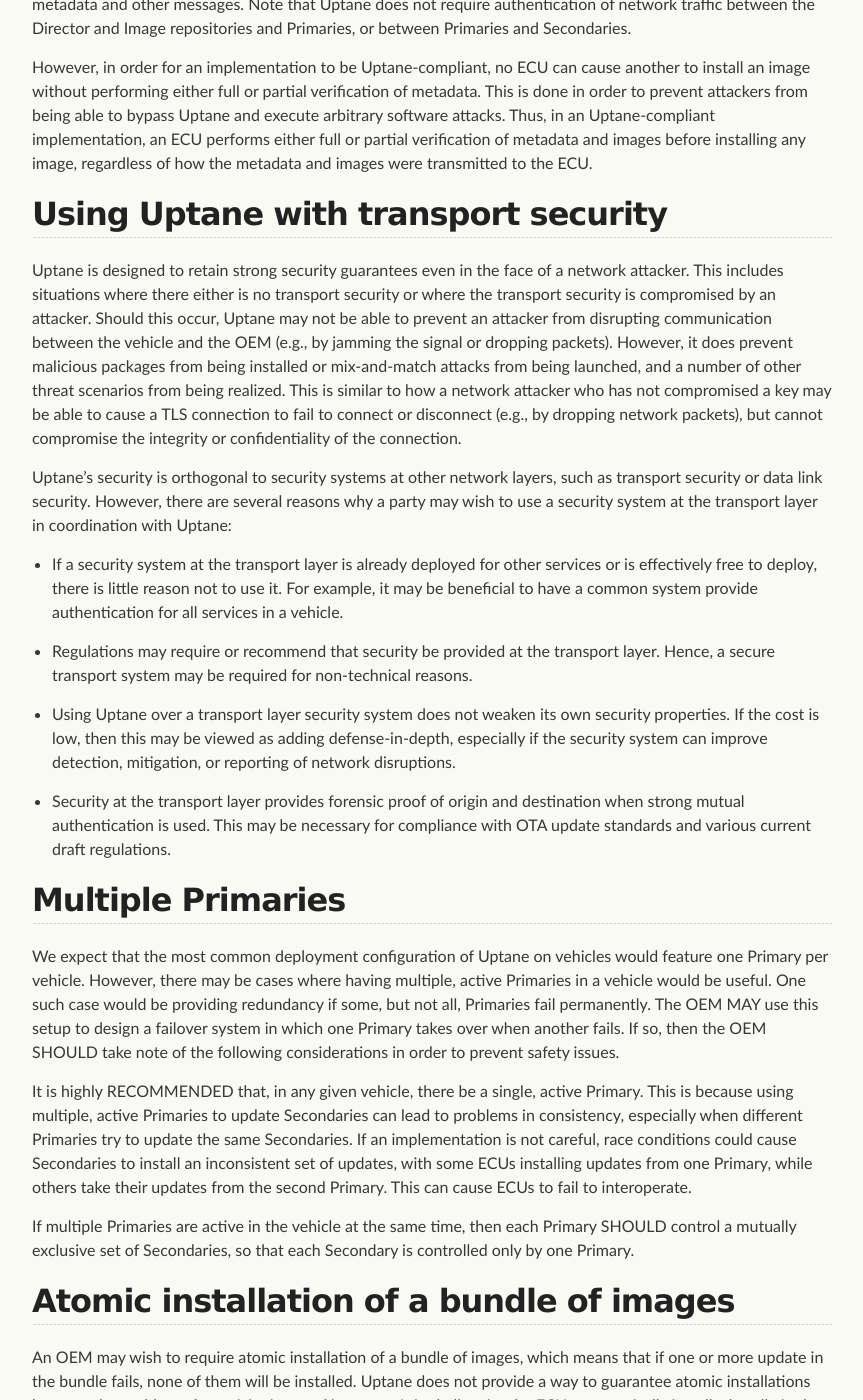
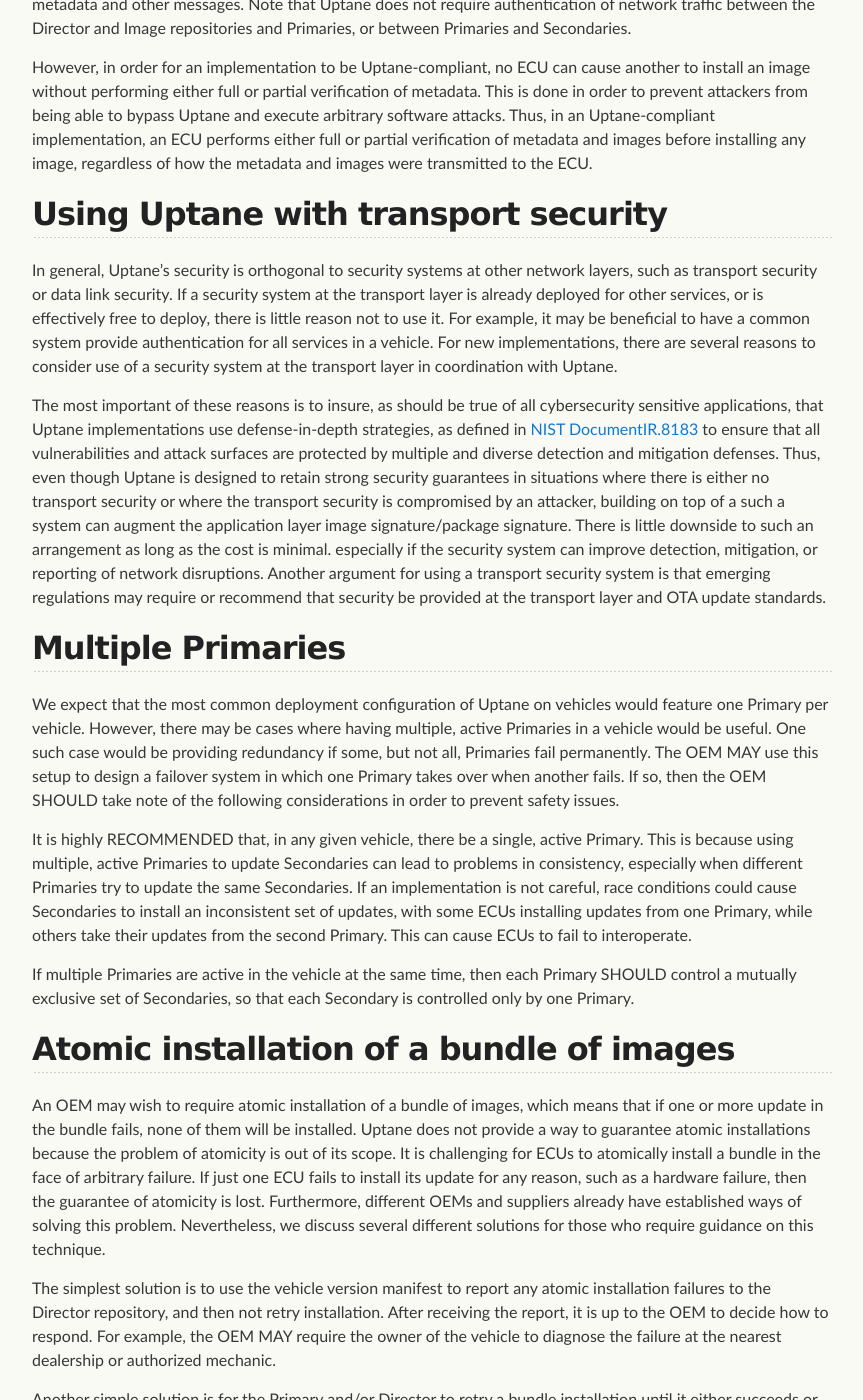
Before and after one commit to uptane/deployment-considerations, a Jekyll site: the page built from customizations.md, in a window 1280 px wide and 1400 px high, scrolled down 3382 px. Shown: the whole window, without its empty margins (208-1071 px from the left). Built offline with Jekyll 4.4.1, drawn with Linux system fonts in a browser that asks for light colours; our own code applies the rules of GitHub Pages for plain Markdown files.

Commit message:
Addressing Standard Issue #221 (#120)
* Addressing Standard Issue #221

This answers Issue #221 by adding a definition of Defense-in-Depth and adding some text to the Deployment pages.

We already had a discussion of this issue in the Deployment pages, but even though it mentions "Defense-in-Depth" it perhaps could use a few more words.

Do we need to include a  statement along the lines of "It is recommended that Uptane be used in tandem with a transport layer security system to create defense-in-depth for the vehicle" with a link to the write-up in the Deployment pages.

I'm beginning to think that the things people suggest we are lacking are just not visible because they are mentioned only in Deployment Best Practices.

* Update customizations.md

I ended up editing the existing text about transport security pretty extensively because the tone and structure of the existing copy seemed to suggest using transport security should be the exception, not the rule. would appreciate multiple reviews. @iramcdonlad, please look as well, as I was guided by your comments in doing this.

* fixed typo

```diff
--- a/customizations.md
+++ b/customizations.md
@@ -63,18 +63,9 @@ However, in order for an implementation to be Uptane-compliant, no ECU can cause
 
 ## Using Uptane with transport security
 
-Uptane is designed to retain strong security guarantees even in the face of a network attacker.  This includes situations where there either is no transport security or where the transport security is compromised by an attacker.  Should this occur, Uptane may not be able to prevent an attacker from disrupting communication between the vehicle and the OEM (e.g., by jamming the signal or dropping packets).  However, it does prevent malicious packages from being installed or mix-and-match attacks from being launched, and a number of other threat scenarios from being realized.  This is similar to how a network attacker who has not compromised a key may be able to cause a TLS connection to fail to connect or disconnect (e.g., by dropping network packets), but cannot compromise the integrity or confidentiality of the connection.
+In general, Uptane's security is orthogonal to security systems at other network layers, such as transport security or data link security. If a security system at the transport layer is already deployed for other services, or is effectively free to deploy, there is little reason not to use it. For example, it may be beneficial to have a common system provide authentication for all services in a vehicle. For new implementations, there are several reasons to consider use of a security system at the transport layer in coordination with Uptane.
 
-Uptane's security is orthogonal to security systems at other network layers, such as transport security or data link security. However, there are several reasons why a party may wish to use a security system at the transport layer in coordination with Uptane:
-
-- If a security system at the transport layer is already deployed for other services or is effectively free to deploy, there is little reason not to use it.  For example, it may be beneficial to have a common system provide authentication for all services in a vehicle.
-
-- Regulations may require or recommend that security be provided at the transport layer. Hence, a secure transport system may be required for non-technical reasons.
-
-- Using Uptane over a transport layer security system does not weaken its own security properties. If the cost is low, then this may be viewed as adding defense-in-depth, especially if the security system can improve detection, mitigation, or reporting of network disruptions.
-
-- Security at the transport layer provides forensic proof of origin and destination when strong mutual authentication is used. This may be necessary for compliance with OTA update standards and various current draft regulations.
-
+The most important of these reasons is to insure, as should be true of all cybersecurity sensitive applications, that Uptane implementations use defense-in-depth strategies, as defined in [NIST DocumentIR.8183](https://nvlpubs.nist.gov/nistpubs/ir/2017/NIST.IR.8183.pdf) to ensure that all vulnerabilities and attack surfaces are protected by multiple and diverse detection and mitigation defenses. Thus, even though Uptane is designed to retain strong security guarantees in situations where there is either no transport security or where the transport security is compromised by an attacker, building on top of a such a system can augment the application layer image signature/package signature. There is little downside to such an arrangement as long as the cost is minimal. especially if the security system can improve detection, mitigation, or reporting of network disruptions. Another argument for using a transport security system is that emerging regulations may require or recommend that security be provided at the transport layer and OTA update standards.
 
 ## Multiple Primaries
 
```
Also changed, not shown: glossary.md (+2 -0 lines).
